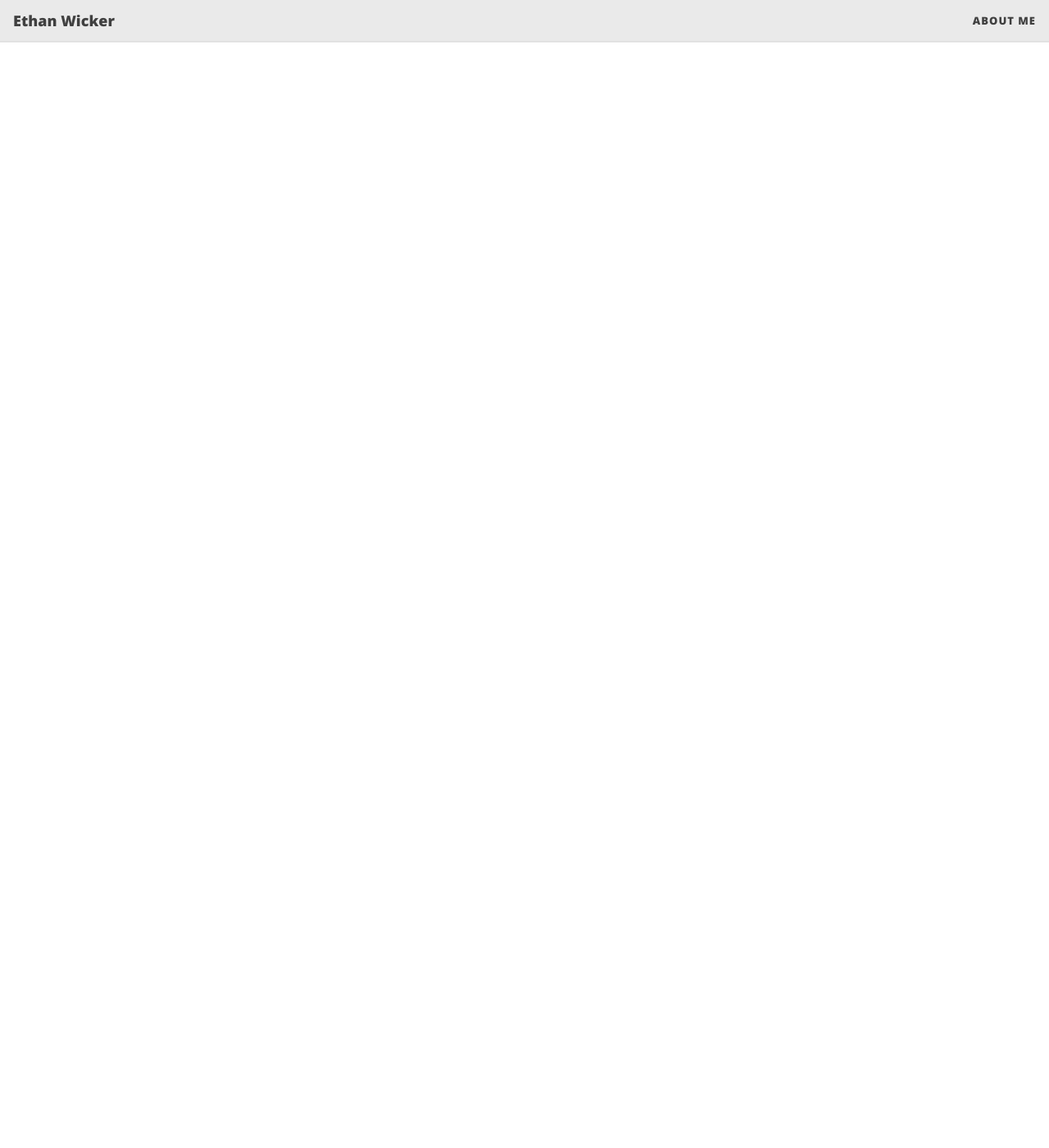
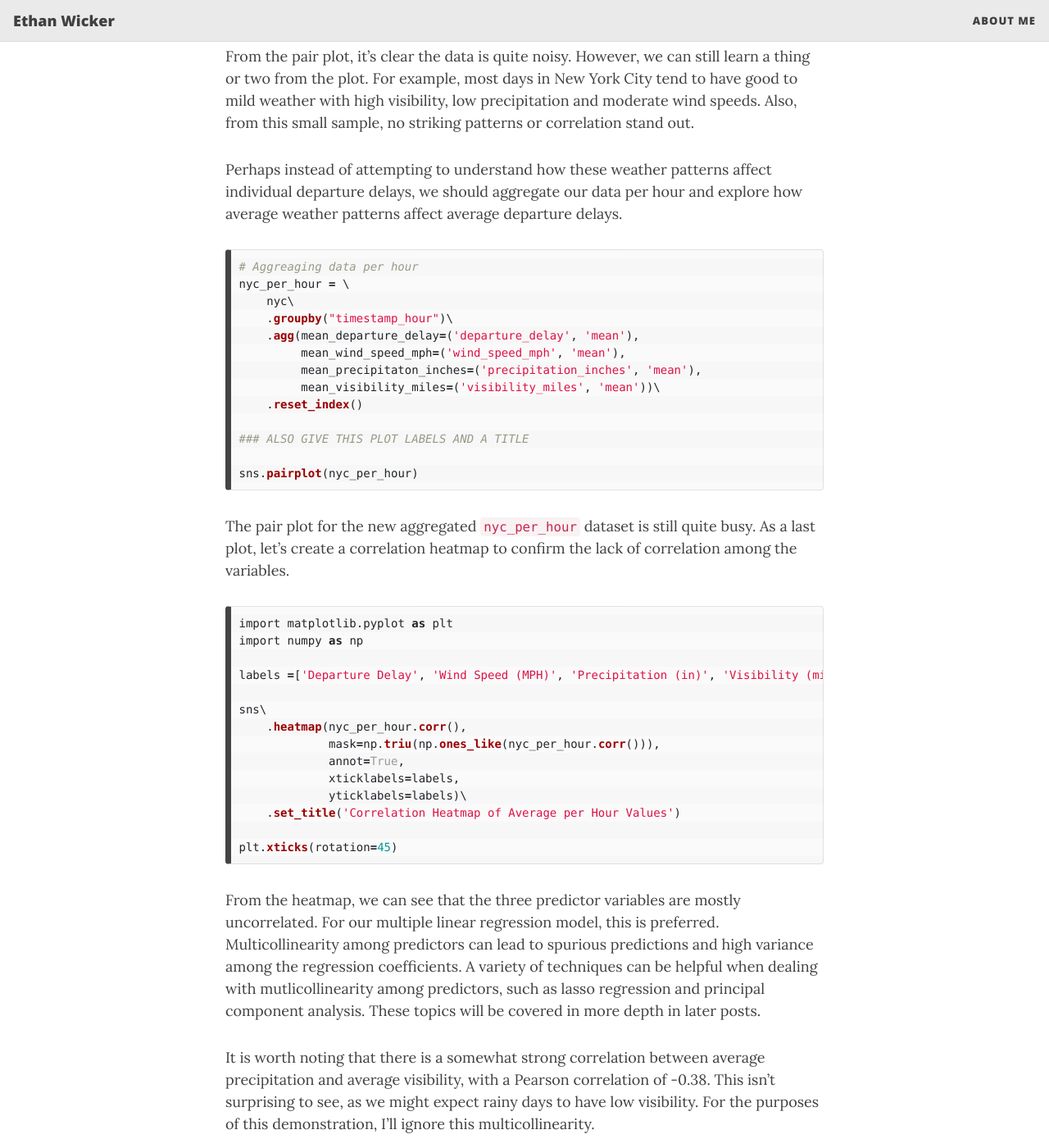
Before and after one commit to ethanwicker/ethanwicker.github.io, a Jekyll site: the page built from _posts/2021-01-11-multiple-linear-regression-002.md, in a window 1280 px wide and 1400 px high, scrolled down 3446 px. Shown: the whole window at 82% size. Built offline with Jekyll 4.4.1, drawn with Linux system fonts in a browser that asks for light colours; nearby versions of some CDN libraries; formulas are drawn with MathJax 3; before the commit the page ends 3498 px from its top, so only the background shows below that; some of the changed text lies outside the part shown.

Commit message:
Updating posts

````diff
--- a/_posts/2021-01-11-multiple-linear-regression-002.md
+++ b/_posts/2021-01-11-multiple-linear-regression-002.md
@@ -8,6 +8,14 @@
 ## ADD MY IMPORT STATEMENTS AT THE TOP OF EACH PIECE TO MAKE IT CLEAR
 ## maybe link to a github repo with organized code? might not do right now and may just focus on the blog
 
+NOTE: Make sure to spell precipitation right.  This word is definitely spelled wrong.
+
+Note: Add headers where appropriate.
+
+Should add titles to my plots, and show the code for how they were made.
+
+Idea for future post to expand on this.
+Look at per hour weather averages, but also group on carrier and create a "morning", "midday", "evening", "night" variable to predict this as well.  Maybe weather at night is worse, or maybe flights get more detailed as the day goes on.
 
 ```python
 import numpy as np NO <-- do I need?
@@ -19,15 +27,15 @@
 import statsmodels.formula.api as smf N
 ```
 
-This post is the second in a series on the multiple linear regression model.  In a [previous post](https://ethanwicker.com/2021-01-08-multiple-linear-regression-001/), I introduced the model and much of it's associated theory.  In this post, I'll continue exploring the multiple linear regression model with an example in Python.  I'll also compare and contrast Python's scikit-learn and statsmodels libraries.
+This post is the second in a series on the multiple linear regression model.  In a [previous post](https://ethanwicker.com/2021-01-08-multiple-linear-regression-001/), I introduced the model and much of it's associated theory.  In this post, I'll continue exploring the multiple linear regression model with an example in Python, including a comparison of the scikit-learn and statsmodels libraries.
 
 ### Introducing the Example
 
-As a working example, I'll explore the effect weather had on airline flights leaving three New York City airports in 2013.  In particular, I'll join the `airlines`, `flights`, and `weather` datasets from the [nycflights13](https://pypi.org/project/nycflights13/) Python package and investigate the relationship between wind speed, precipitation, visibility and departure delay.
+As a working example, I'll explore the effect weather had on airline flights leaving three New York City airports in 2013.  In particular, I'll join the `airlines`, `flights`, and `weather` datasets from the [nycflights13](https://pypi.org/project/nycflights13/) Python package and investigate the relationship wind speed, precipitation and visibility has on departure delay.
 
 ### Preparing the Data
 
-Since the nycflights package is intended to be used for example purposes, I fortunately do not have to do much data cleaning.
+Fortunately, the datasets I'll be working with do not require much cleaning and organization before applying the model.  After renaming the fields for clarity and converting the `timestamp_hour` fields to a `datetime64` data type, I'll join the dataframes via pandas' `merge` and name it `nyc`.  I'll also drop missing values using `pd.dropna()`.  In practice, a more thorough investigation into these missing values would be needed, but I'll ignore this for demonstration purposes.
 
 ```python
 import pandas as pd
@@ -64,7 +65,7 @@
 
 # Renaming fields for clarity
 weather = weather.rename(columns={'origin': 'orig_airport',
-                                  'wind_speed': 'wind_speed_mpg',
+                                  'wind_speed': 'wind_speed_mph',
                                   'precip': 'precipitation_inches',
                                   'visib': 'visibility_miles',
                                   'time_hour': 'timestamp_hour'})
@@ -82,34 +83,144 @@
     .merge(right=weather, how='left', on=['orig_airport', 'timestamp_hour'])
 
 # Selecting relevant fields and reordering
-# NOTE: Likely don't need all of these fields, can probably remove some
-# TAKE OUT SOME OF THESE FIELDS
 nyc = nyc[['timestamp_hour',
            'orig_airport',
-           'dest_airport',
            'carrier_name',
-           'carrier_abbreviation',
-           'scheduled_departure_time',
-           'departure_time',
            'departure_delay',
-           'scheduled_arrival_time',
-           'arrival_time',
-           'arrival_delay',
-           'air_time',
-           'distance_miles',
-           'wind_speed_mpg',
+           'wind_speed_mph',
            'precipitation_inches',
            'visibility_miles']]
+
+# Dropping missing values
+nyc = nyc.dropna()
 ```
 
-Show what the data looks like here using
+At this point, the  `nyc` dataframe has been created.  A glimpse of the data structure can be seen below.
+
+NOTE: How to make the output show here?
+Maybe just copy and paste from the console
+```python
+nyc.head()
+
 nyc.info()
-How to actually get the output to display like in Rmarkdown?
+```
+
+Before diving into modeling, it's good practice to perform some initial exploratory data analysis.  I'll use the seaborn data visualization library to create some plots.
+
+Because the data is so large, I'll take a small sample of 10,000 observations and create a pair plot.
+
+```python
+import seaborn as sns
+
+nyc_small = nyc.sample(n=10000)
+
+sns.pairplot(nyc_small)
+```
+
+From the pair plot, it's clear the data is quite noisy.  However, we can still learn a thing or two from the plot.  For example, most days in New York City tend to have good to mild weather with high visibility, low precipitation and moderate wind speeds.  Also, from this small sample, no striking patterns or correlation stand out.
+
+Perhaps instead of attempting to understand how these weather patterns affect individual departure delays, we should aggregate our data per hour and explore how average weather patterns affect average departure delays.
+
+```python
+# Aggreaging data per hour
+nyc_per_hour = \
+    nyc\
+    .groupby("timestamp_hour")\
+    .agg(mean_departure_delay=('departure_delay', 'mean'),
+         mean_wind_speed_mph=('wind_speed_mph', 'mean'),
+         mean_precipitaton_inches=('precipitation_inches', 'mean'),
+         mean_visibility_miles=('visibility_miles', 'mean'))\
+    .reset_index()
+
+### ALSO GIVE THIS PLOT LABELS AND A TITLE
+
+sns.pairplot(nyc_per_hour)
+```
+
+The pair plot for the new aggregated `nyc_per_hour` dataset is still quite busy.  As a last plot, let's create a correlation heatmap to confirm the lack of correlation among the variables.
+
+```python
+import matplotlib.pyplot as plt
+import numpy as np
+
+labels =['Departure Delay', 'Wind Speed (MPH)', 'Precipitation (in)', 'Visibility (miles)']
+
+sns\
+    .heatmap(nyc_per_hour.corr(),
+             mask=np.triu(np.ones_like(nyc_per_hour.corr())),
+             annot=True,
+             xticklabels=labels,
+             yticklabels=labels)\
+    .set_title('Correlation Heatmap of Average per Hour Values')
+
+plt.xticks(rotation=45)
+```
+
+From the heatmap, we can see that the three predictor variables are mostly uncorrelated.  For our multiple linear regression model, this is preferred.  Multicollinearity among predictors can lead to spurious predictions and high variance among the regression coefficients.  A variety of techniques can be helpful when dealing with mutlicollinearity among predictors, such as lasso regression and principal component analysis.  These topics will be covered in more depth in later posts.
+
+It is worth noting that there is a somewhat strong correlation between average precipitation and average visibility, with a Pearson correlation of -0.38.  This isn't surprising to see, as we might expect rainy days to have low visibility.  For the purposes of this demonstration, I'll ignore this multicollinearity.
+
+From the heatmap as well, we can also see there is a small degree of correlation between average precipitation and average departure delay, with a Pearson correlation of 0.22, and a comparable negative correlation between average visibility and average departure delay with a Pearson correlation of -0.21.
+
+
+### Multiple Linear Regression Model via scikit-learn
+
+After some exploratory analysis, we're ready for modeling.  I'll first train the model using scikit-learn, and then train the same model using statsmodels.  While scikit-learn is an excellent machine learning package, it isn't intended for statistical inference.  For this reason, I'll explore the model summary of statsmodels in-depth to learn more about the regression in the next section.
+
+Fitting the model via the scikit-learn API is quite simple.  An *estimator* object is first created, and then is fit using the predictor variables `X` on the response variable `y`.
+
+```python
+from sklearn.linear_model import LinearRegression
+
+# Assign estimator
+linear_reg = LinearRegression()
+
+# Defining predictors and response
+X = nyc_per_hour[['mean_wind_speed_mph', 'mean_precipitaton_inches', 'mean_visibility_miles']]
+y = nyc_per_hour['mean_departure_delay']
+
+# Fitting model
+linear_reg.fit(X=X, y=y)
+linear_reg.coef_
+linear_reg.intercept_
+linear_reg.score(X, y) # R^2 value
+```
+
+After fitting the model, we can view the regression coefficients and intercept using the `coef_` and `intercept_` attributes.  We could also perform prediction with the fitted model using the `predict()` method.
+
+Of particular interest to this post is the `score()` method.  For the linear regression model, this method returns $R^2$, or the coefficient of determination.
+
+```python
+lin_model.score(X, y) # R^2 value
+```
+
+
+
+### Multiple Linear Regression Model via statsmodels
 
 
 
 
 
+# Fitting with sm.OLS
+X = per_hour[['mean_wind_speed_mph', 'mean_precipitaton_inches', 'mean_visibility_miles']]
+X = sm.add_constant(X)
+
+
+mod = sm.OLS(endog=per_hour.mean_departure_delay, exog=X)
+result = mod.fit()
+result.summary()
+
+
+sns.pairplot(per_hour)
+
+
+a=df.groupby('kind').agg(min_height=('height', 'min'),
+                               max_weight=('weight', 'max'))
+
+sns.lineplot(data=a, x="timestamp_hour", y="mean_departure_delay")
+
+nyc.timestamp_hour.unique()
 
 
 ### Big header
````
Also changed, not shown: other parts of _posts/2021-01-11-multiple-linear-regression-002.md (+1 -8 lines), _posts/2021-01-08-multiple-linear-regression-001.md (+1 -1 lines), 1 other file.
